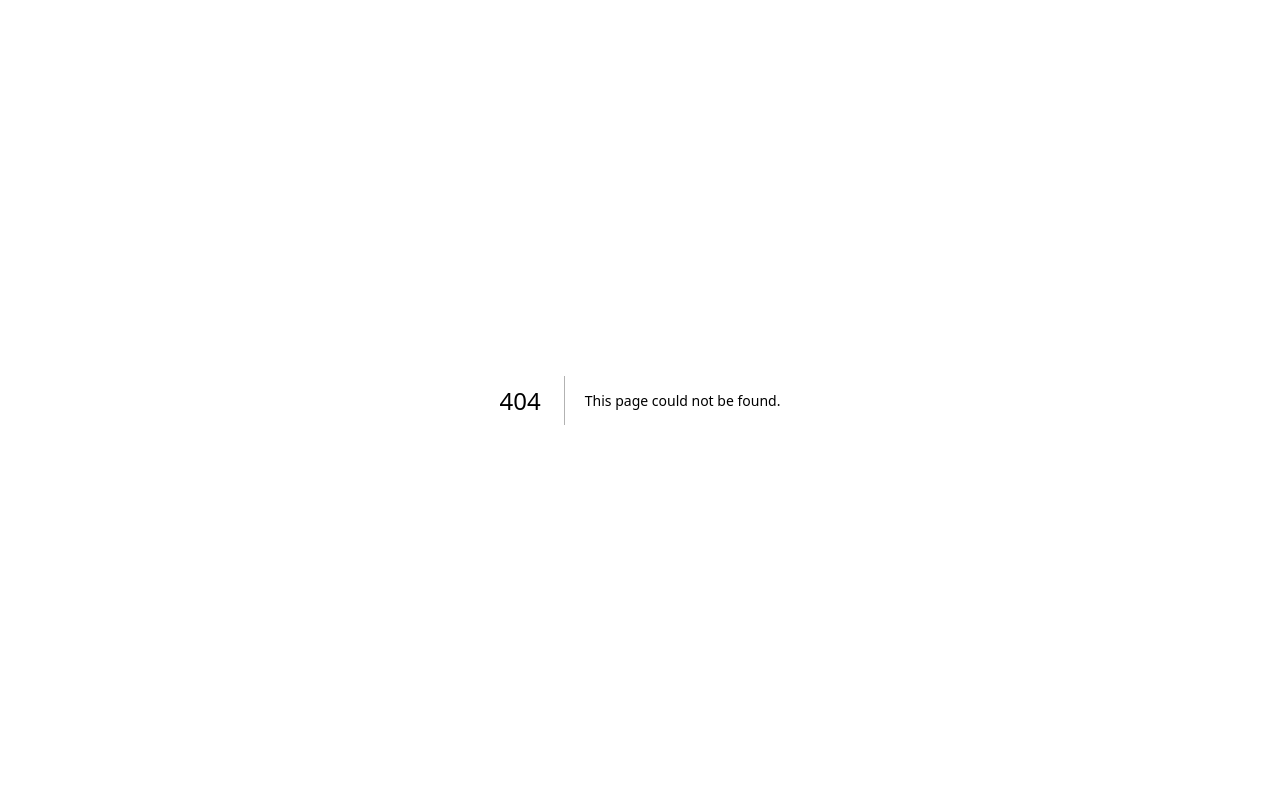
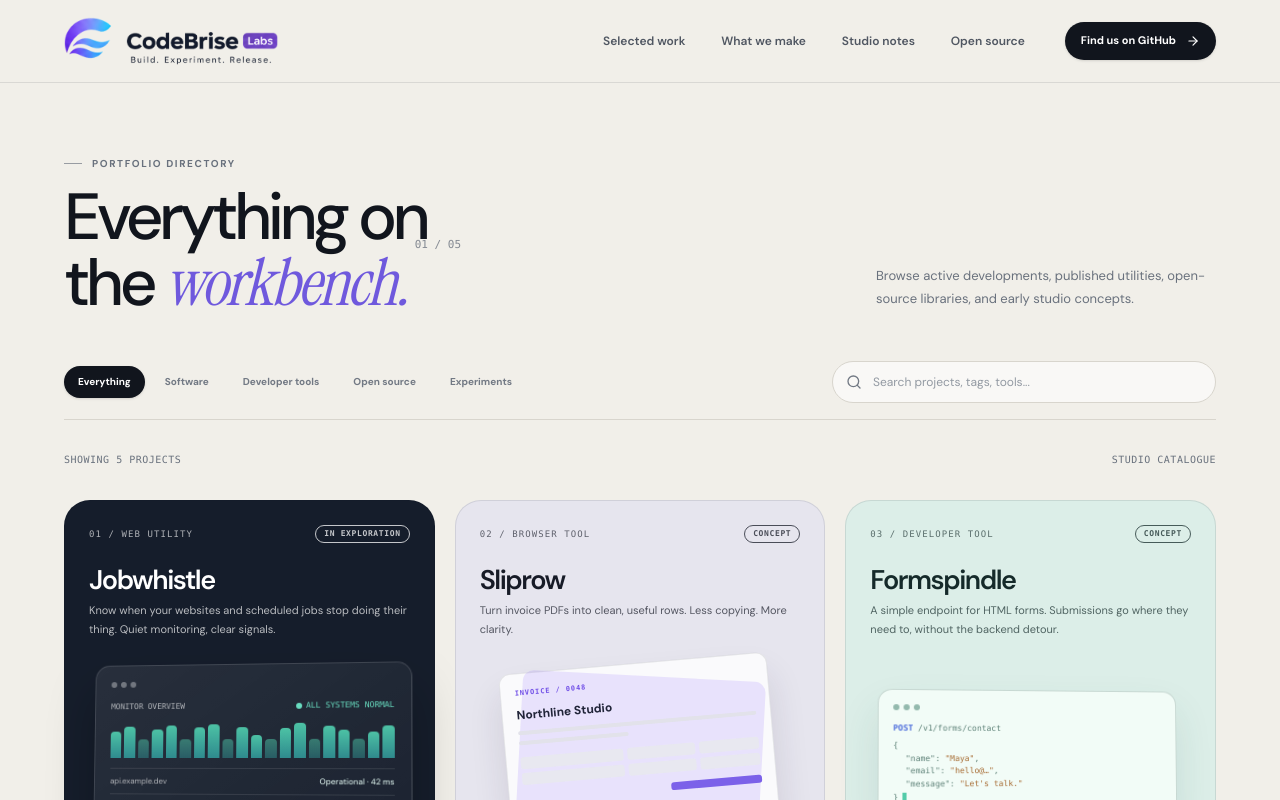
Before and after one commit to codebrise/website, a Next.js app: page /work in a window 1280 px wide. Before the commit this address had no page. Shown: the top 800 px of the page. Built offline with nearby package versions, Linux system fonts and the light colour scheme.

Commit message:
feat(work): implement project directory and filtering

```diff
--- /dev/null
+++ b/app/work/page.tsx
@@ -0,0 +1,41 @@
+import type { Metadata } from "next";
+import { getPublicProjects } from "@/lib/content-registry";
+import { SiteHeader } from "@/components/layout/SiteHeader";
+import { SiteFooter } from "@/components/layout/SiteFooter";
+import { SectionHeading } from "@/components/content/SectionHeading";
+import { ProjectDirectory } from "@/features/project-catalog/components/ProjectDirectory";
+
+export const metadata: Metadata = {
+  title: "Selected Work — Studio Catalogue",
+  description:
+    "Explore products, developer tools, libraries, and experiments taking shape at CodeBrise.",
+};
+
+export default function WorkDirectoryPage() {
+  const projects = getPublicProjects();
+
+  return (
+    <>
+      <SiteHeader />
+      <main className="flex-1 py-12 md:py-16">
+        <div className="site-shell">
+          <SectionHeading
+            eyebrow="Portfolio directory"
+            count={`01 / 0${projects.length}`}
+            title={
+              <>
+                Everything on
+                <br />
+                the <span className="serif text-[#6F59DD] italic">workbench.</span>
+              </>
+            }
+            intro="Browse active developments, published utilities, open-source libraries, and early studio concepts."
+          />
+
+          <ProjectDirectory initialProjects={projects} />
+        </div>
+      </main>
+      <SiteFooter />
+    </>
+  );
+}
--- /dev/null
+++ b/features/project-catalog/components/ProjectDirectory.tsx
@@ -0,0 +1,65 @@
+"use client";
+
+import * as React from "react";
+import type { Project } from "@/types/project";
+import { ProjectSearchInput } from "./ProjectSearchInput";
+import { ProjectFilters, type FilterOption } from "./ProjectFilters";
+import { ProjectGrid } from "./ProjectGrid";
+
+const filterOptions: FilterOption[] = [
+  { id: "all", label: "Everything" },
+  { id: "software", label: "Software", kind: "software" },
+  { id: "developer-tool", label: "Developer tools", kind: "developer-tool" },
+  { id: "open-source", label: "Open source", kind: "open-source" },
+  { id: "experiment", label: "Experiments", kind: "experiment" },
+];
+
+interface ProjectDirectoryProps {
+  initialProjects: Project[];
+}
+
+export function ProjectDirectory({ initialProjects }: ProjectDirectoryProps) {
+  const [search, setSearch] = React.useState("");
+  const [filter, setFilter] = React.useState("all");
+
+  const filteredProjects = React.useMemo(() => {
+    return initialProjects.filter((project) => {
+      // Kind filter
+      if (filter !== "all" && project.kind !== filter) {
+        return false;
+      }
+      // Search query
+      if (search.trim()) {
+        const q = search.toLowerCase().trim();
+        const matchesName = project.name.toLowerCase().includes(q);
+        const matchesTagline = project.tagline.toLowerCase().includes(q);
+        const matchesSummary = project.summary.toLowerCase().includes(q);
+        const matchesTags = project.tags.some((t) => t.toLowerCase().includes(q));
+        if (!matchesName && !matchesTagline && !matchesSummary && !matchesTags) {
+          return false;
+        }
+      }
+      return true;
+    });
+  }, [initialProjects, filter, search]);
+
+  return (
+    <div className="flex flex-col gap-8">
+      <div className="flex flex-col sm:flex-row sm:items-center justify-between gap-4 pb-4 border-b border-cb-border">
+        <ProjectFilters
+          currentFilter={filter}
+          onSelect={setFilter}
+          options={filterOptions}
+        />
+        <ProjectSearchInput value={search} onChange={setSearch} />
+      </div>
+
+      <div className="flex items-center justify-between text-[10px] font-mono uppercase tracking-wider text-cb-text-muted">
+        <span>Showing {filteredProjects.length} projects</span>
+        <span>Studio catalogue</span>
+      </div>
+
+      <ProjectGrid projects={filteredProjects} />
+    </div>
+  );
+}
--- /dev/null
+++ b/features/project-catalog/components/ProjectFilters.tsx
@@ -0,0 +1,44 @@
+import * as React from "react";
+import type { ProjectKind } from "@/types/project";
+
+export interface FilterOption {
+  id: string;
+  label: string;
+  kind?: ProjectKind;
+}
+
+interface ProjectFiltersProps {
+  currentFilter: string;
+  onSelect: (id: string) => void;
+  options: FilterOption[];
+}
+
+export function ProjectFilters({
+  currentFilter,
+  onSelect,
+  options,
+}: ProjectFiltersProps) {
+  return (
+    <div
+      className="flex flex-wrap items-center gap-1.5"
+      role="group"
+      aria-label="Filter directory projects"
+    >
+      {options.map((option) => (
+        <button
+          key={option.id}
+          type="button"
+          onClick={() => onSelect(option.id)}
+          aria-pressed={currentFilter === option.id}
+          className={`px-3.5 py-2 rounded-full text-[10px] font-bold cursor-pointer transition-all duration-200 ${
+            currentFilter === option.id
+              ? "bg-cb-ink text-white shadow-sm"
+              : "bg-transparent text-[#727984] hover:text-cb-ink hover:bg-white/60"
+          }`}
+        >
+          {option.label}
+        </button>
+      ))}
+    </div>
+  );
+}
--- /dev/null
+++ b/features/project-catalog/components/ProjectGrid.tsx
@@ -0,0 +1,41 @@
+import * as React from "react";
+import type { Project } from "@/types/project";
+import { ProjectCard } from "@/components/projects/ProjectCard";
+import { EmptyState } from "@/components/content/EmptyState";
+
+interface ProjectGridProps {
+  projects: Project[];
+  emptyTitle?: string;
+  emptyDescription?: string;
+}
+
+export function ProjectGrid({
+  projects,
+  emptyTitle,
+  emptyDescription,
+}: ProjectGridProps) {
+  if (projects.length === 0) {
+    return (
+      <EmptyState
+        title={emptyTitle || "No matching projects found."}
+        description={
+          emptyDescription ||
+          "Try adjusting your search terms or clearing active filters."
+        }
+      />
+    );
+  }
+
+  return (
+    <div className="grid grid-cols-1 md:grid-cols-2 lg:grid-cols-3 gap-5">
+      {projects.map((project) => (
+        <ProjectCard
+          key={project.slug}
+          project={project}
+          layout="standard"
+          className="col-span-1"
+        />
+      ))}
+    </div>
+  );
+}
--- /dev/null
+++ b/features/project-catalog/components/ProjectSearchInput.tsx
@@ -0,0 +1,41 @@
+import * as React from "react";
+import { Search, X } from "lucide-react";
+
+interface ProjectSearchInputProps {
+  value: string;
+  onChange: (value: string) => void;
+  placeholder?: string;
+}
+
+export function ProjectSearchInput({
+  value,
+  onChange,
+  placeholder = "Search projects, tags, tools...",
+}: ProjectSearchInputProps) {
+  return (
+    <div className="relative w-full max-w-sm">
+      <Search
+        className="absolute left-3.5 top-1/2 -translate-y-1/2 size-4 text-[#727984] pointer-events-none"
+        aria-hidden="true"
+      />
+      <input
+        type="search"
+        value={value}
+        onChange={(e) => onChange(e.target.value)}
+        placeholder={placeholder}
+        className="w-full min-h-[42px] pl-10 pr-9 rounded-full border border-cb-border bg-white/60 text-xs text-cb-ink placeholder:text-[#9299A2] focus:bg-white focus:outline-none focus:ring-2 focus:ring-cb-violet/40 focus:border-cb-violet transition-all"
+        aria-label="Search projects"
+      />
+      {value && (
+        <button
+          type="button"
+          onClick={() => onChange("")}
+          className="absolute right-3 top-1/2 -translate-y-1/2 text-cb-text-muted hover:text-cb-ink p-0.5 rounded-full"
+          aria-label="Clear search"
+        >
+          <X className="size-3.5" aria-hidden="true" />
+        </button>
+      )}
+    </div>
+  );
+}
```
